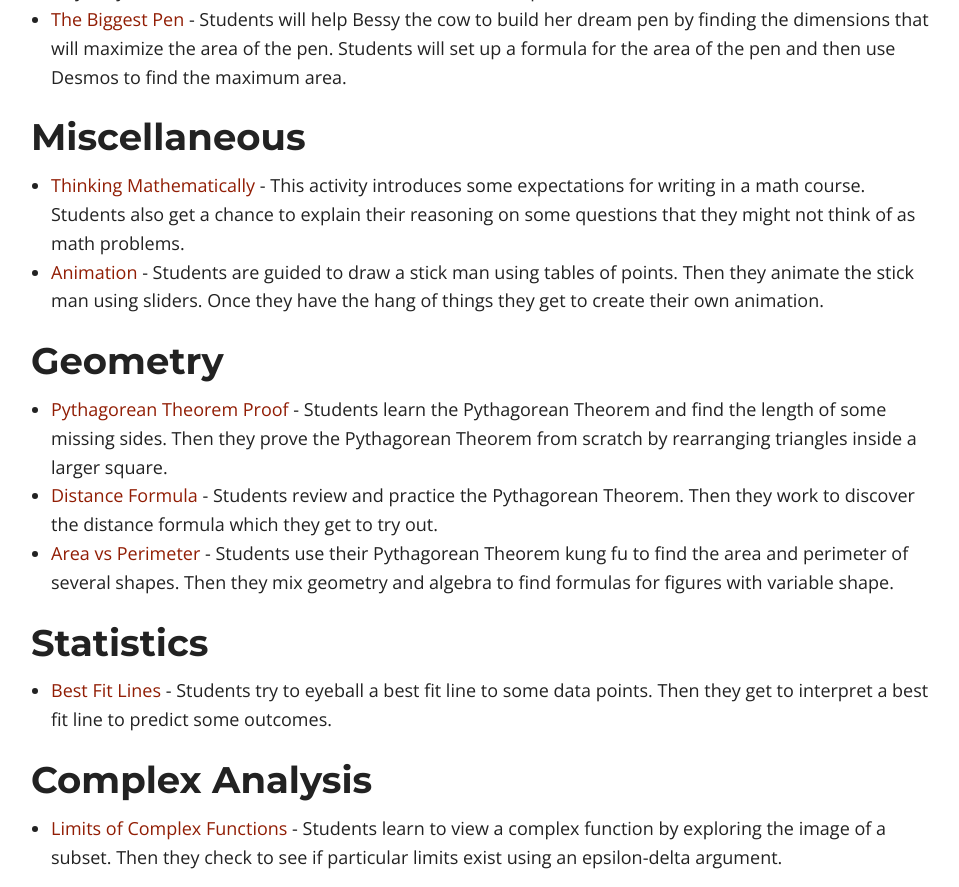
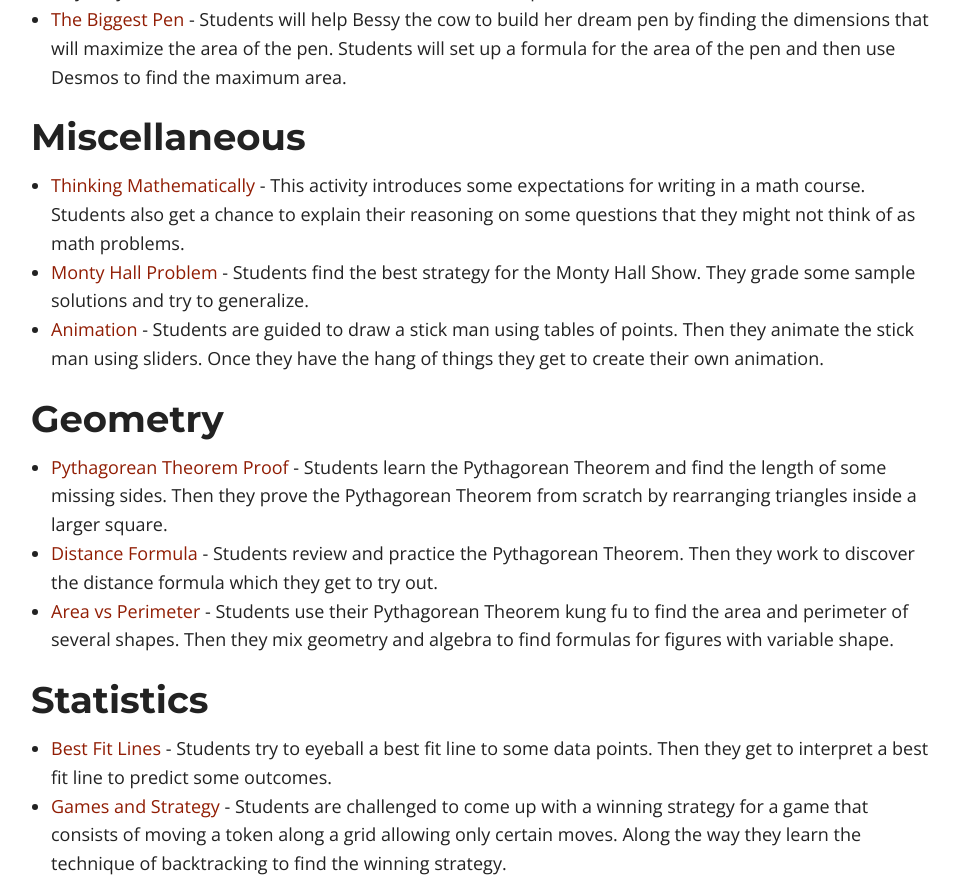
Before and after one commit to sergeballif/sergeballif.github.io, a Jekyll site: the page built from _posts/2016-05-29-my-desmos-activities.md, in a window 1280 px wide and 1400 px high, scrolled down 2516 px, cut to the strip 0-887 px from the top of the window. Shown: the whole strip, without its empty margins (159-1118 px from the left). Built offline with Jekyll 4.4.1, drawn with Linux system fonts in a browser that asks for light colours; nearby versions of some CDN libraries; comment, search, counter and statistics services are not loaded.

Commit message:
Updated 2016-05-29-my-desmos-activities.md

```diff
--- a/_posts/2016-05-29-my-desmos-activities.md
+++ b/_posts/2016-05-29-my-desmos-activities.md
@@ -69,6 +69,7 @@ Below is a collection of all of the Desmos Activities that I have created. I wil
 
 ## Miscellaneous
 * [Thinking Mathematically](https://teacher.desmos.com/activitybuilder/custom/5686c4dfe3c4035735f37dda) - This activity introduces some expectations for writing in a math course. Students also get a chance to explain their reasoning on some questions that they might not think of as math problems.
+* [Monty Hall Problem](https://teacher.desmos.com/activitybuilder/custom/575053e1268a00d7079d6b31) - Students find the best strategy for the Monty Hall Show. They grade some sample solutions and try to generalize.
 * [Animation](https://teacher.desmos.com/activitybuilder/custom/56889574f489315635d22fb7) - Students are guided to draw a stick man using tables of points. Then they animate the stick man using sliders. Once they have the hang of things they get to create their own animation.
 
 ## Geometry
@@ -78,6 +79,7 @@ Below is a collection of all of the Desmos Activities that I have created. I wil
 
 ## Statistics
 * [Best Fit Lines](https://teacher.desmos.com/activitybuilder/custom/568c094deb18576d1dda2320) - Students try to eyeball a best fit line to some data points. Then they get to interpret a best fit line to predict some outcomes.
+* [Games and Strategy](https://teacher.desmos.com/activitybuilder/custom/57e7feb0b1e282311e4a2fde) - Students are challenged to come up with a winning strategy for a game that consists of moving a token along a grid allowing only certain moves. Along the way they learn the technique of backtracking to find the winning strategy.
 
 ## Complex Analysis
 * [Limits of Complex Functions](https://teacher.desmos.com/activitybuilder/custom/573f3462bead29a80809129e) - Students learn to view a complex function by exploring the image of a subset. Then they check to see if particular limits exist using an epsilon-delta argument.
```
